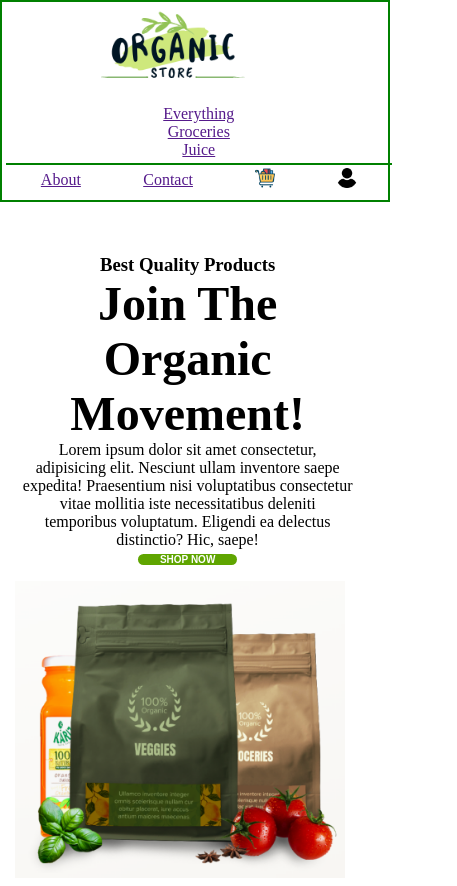
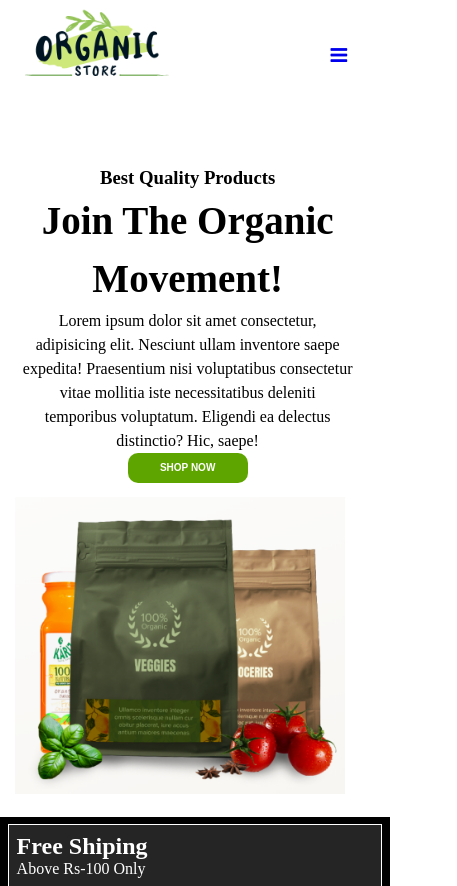
Before and after one commit to toufik07/organic, a plain HTML site: page index.html in a window 390 px wide. Shown: the top 886 px of the page, 457 px wide, since content can reach past the window. Drawn offline with Linux system fonts and the light colour scheme.

Commit message:
added responsive design

```diff
--- a/index.html
+++ b/index.html
@@ -6,30 +6,70 @@
         <meta http-equiv="X-UA-Compatible" content="IE=7">
         <meta name="description" content="this is a ecommerce website">
         <meta name="viewport" content="width=device-width, initial-scale=1.0">
+        <link rel="stylesheet" href="https://cdnjs.cloudflare.com/ajax/libs/font-awesome/4.7.0/css/font-awesome.min.css">
+
         <style>
+
+            .nav3{
+                display: none;
+            }
             .navigation{
                 display: flex;
                 list-style-type: none;
                 justify-content: space-between;
                 padding: 1%;
+                font-size: large;
             }
             .nav1{
                 display: flex;
                 align-items: center;
                 justify-content: space-around;
-                width: 50%;
+                width: 40%;
             }
             .nav2{
                 display: flex;
                 align-items: center;
-                justify-content: space-around;
+                justify-content: space-between;
                 width: 30%;
+            }
+            .nav3{
+                align-self: center;
+            }
+            .responsive{
+                display: flex;
+                flex-direction: column;
+                padding: 1%;
+                list-style-type: none;
+                border: 2px solid red;
+                width: 90vw;
+                margin: 2%;
+            }
+            .newnav1{
+                display: flex;
+                flex-direction: column;
+                padding: 1%;
+                align-items: center;
+            }
+            .newnav2{
+                display: flex;
+                flex-direction: column;
+                padding: 1%;
+                align-items: center;
             }
             #logo{
                 width: 80%;
             }
             .nav2>li>a>img{
                 width: 3vw;
+            }
+            .newnav2>li>a>img{
+                width: 3vw;
+            }
+            .newnav2>li{
+                padding: 2%;
+            }
+            .newnav1>li{
+                padding: 2%;
             }
             .banner>div{
                 width: 50%;
@@ -54,8 +94,8 @@
             }
             #btnshop{
                     background-color: #5fa500;
-                    width: 30%;
-                    height: 10%;
+                    width: 120px;
+                    height: 30px;
                     border-radius: 1em;
                     color: white;
                     font-weight: bold;
@@ -85,6 +125,7 @@
                  flex-direction: column-reverse;
                  text-align: center;
                  padding: 1%;
+                 line-height: 1.5;
                }
                .banner>div{
                 width: 90%;
@@ -93,6 +134,35 @@
                 width: 90%;
 
                }
+               .banner>div>h1{
+                font-size: 10vw;
+              }
+               .nav2{
+                display: none;
+               }
+               .nav3{
+                display: inline;
+               }
+               .nav1>li{
+                display: none;
+               }
+               .newnav2>li>a>img{
+                width: 5vw;
+               }
+               .advertise{
+                flex-direction: column;
+               }
+               .icon{
+                margin-right: 10vw;
+                font-size: 5vw;
+                position: sticky;
+               }
+
+               .nav1{
+                width: 100%;
+                padding: 1%;
+               }
+
            }
 
            @media (max-width:425px) {
@@ -101,32 +171,12 @@
              }
            }
 
-           @media (max-width:907px) {
-            .navigation{
-                flex-direction: column;
-                border:2px solid green;
+           @media screen and  (max-width:1100px) {
+            .nav1{
+                display: flex;
+                justify-content: space-;
+                width: 60%;
             }
-            .nav1{
-                width: 100%;
-                border-bottom: 2px solid green;
-                padding: 1%;
-            }
-            .nav2{
-                width: 100%;
-                padding: 1%;
-            }
-            .nav2>li>a>img{
-               width: 5vw;
-            }
-           }
-
-
-           @media (max-width:500px){
-            .nav1{
-               flex-direction: column;
-            }
-
-
            }
 
         </style>
@@ -135,20 +185,29 @@
     <body>
         <nav>
 
-            <ul class="navigation">
-                <div class="nav1">
-                    <li><a href=""><img src="./img/nav.PNG" alt="" id="logo"></a></li>
+            <ul class="navigation" id="n">
+                <div class="nav1" id="n1">
+                    <a href=""><img src="./img/nav.PNG" alt="" id="logo"></a>
                     <li><a href="">Everything</a></li>
                     <li><a href="">Groceries</a></li>
                     <li><a href="">Juice</a></li>
                 </div>
-                <div class="nav2">
+
+                <div class="nav2" id="n2">
                     <li><a href="">About</a></li>
                     <li><a href="">Contact</a></li>
                     <li><a href=""><img src="img/icon/add-to-cart.jpg" alt=""></a></li>
                     <li><a href=""><img src="img/icon/user.png" alt=""></a></li>
+
+                </div>
+
+                <div class="nav3">
+                    <a href="javascript:void(0);" class="icon" onclick="myFunction()">
+                        <i class="fa fa-bars"></i>
+                      </a>
                 </div>
             </ul>
+
 
         </nav>
         <main>
@@ -188,6 +247,30 @@
             </div>
            </section>
 
+           <script>
+             function myFunction(){
+                var x = document.getElementById("n");
+                if (x.className === "navigation") {
+                    x.className = "responsive";
+                }else{
+                    x.className = "navigation";
+                }
+
+                var x1 = document.getElementById("n1");
+                if (x1.className === "nav1") {
+                    x1.className = "newnav1";
+                }else{
+                    x1.className = "nav1";
+                }
+
+                var x2 = document.getElementById("n2");
+                if (x2.className === "nav2") {
+                    x2.className = "newnav2";
+                }else{
+                    x2.className = "nav2";
+                }
+             }
+           </script>
         </main>
     </body>
 </html>
```
